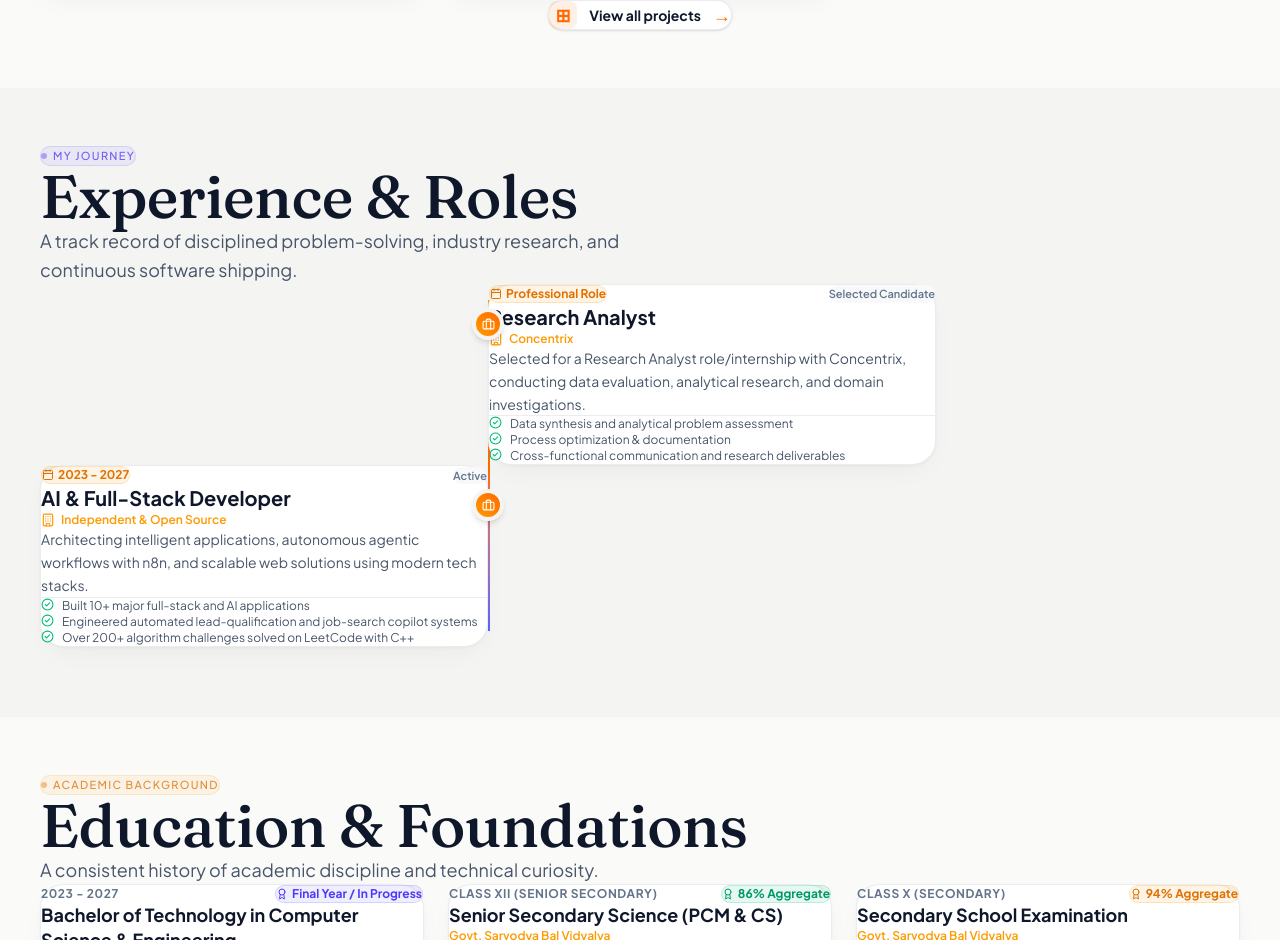
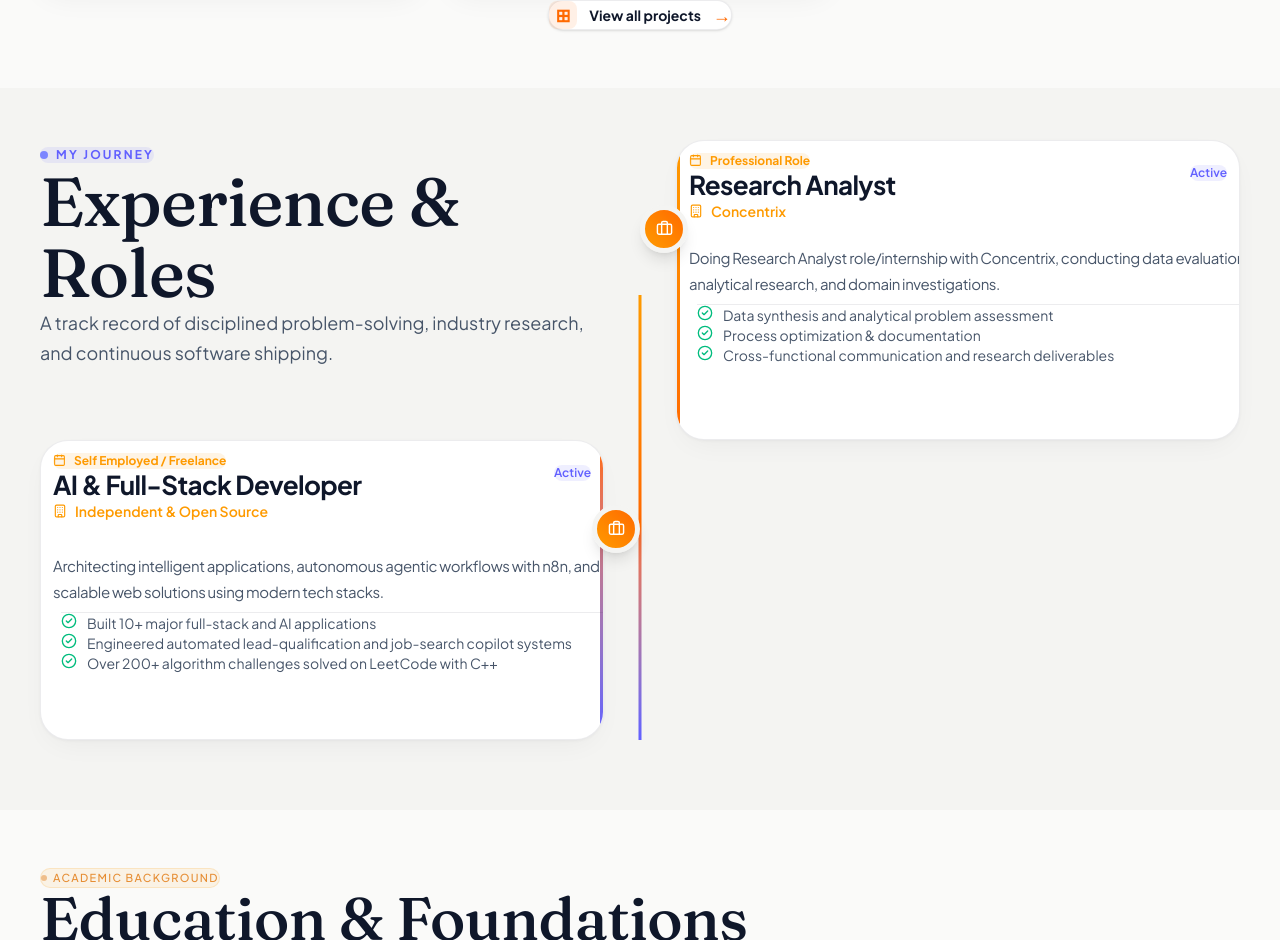
Before and after one commit to owais-usmani-017/Port-Folio, a Next.js app: page / in a window 1280 px wide. Shown: the part 4648-5588 px from the top of the page. Built offline with nearby package versions, Linux system fonts and the light colour scheme.

Commit message:
experience page fixed

```diff
--- a/src/components/sections/Experience.tsx
+++ b/src/components/sections/Experience.tsx
@@ -1,18 +1,16 @@
 "use client";
 
 import { motion } from "framer-motion";
-import SectionHeading from "@/components/ui/SectionHeading";
-import { Briefcase, Building, Calendar, CheckCircle2, Sparkles } from "lucide-react";
+import { Building, Calendar, CheckCircle2, Briefcase } from "lucide-react";
 
 const experienceData = [
   {
     period: "Professional Role",
     role: "Research Analyst",
     organization: "Concentrix",
-    badge: "Selected Candidate",
-    type: "Industry",
+    badge: "Active",
     description:
-      "Selected for a Research Analyst role/internship with Concentrix, conducting data evaluation, analytical research, and domain investigations.",
+      "Doing Research Analyst role/internship with Concentrix, conducting data evaluation, analytical research, and domain investigations.",
     highlights: [
       "Data synthesis and analytical problem assessment",
       "Process optimization & documentation",
@@ -20,11 +18,10 @@ const experienceData = [
     ],
   },
   {
-    period: "2023 - 2027",
+    period: "Self Employed / Freelance",
     role: "AI & Full-Stack Developer",
     organization: "Independent & Open Source",
     badge: "Active",
-    type: "Engineering",
     description:
       "Architecting intelligent applications, autonomous agentic workflows with n8n, and scalable web solutions using modern tech stacks.",
     highlights: [
@@ -39,77 +36,182 @@ export default function Experience() {
   return (
     <section id="experience" className="section bg-[var(--background-subtle)]">
       <div className="container">
-        <SectionHeading
-          eyebrow="My Journey"
-          title="Experience &amp; Roles"
-          subtitle="A track record of disciplined problem-solving, industry research, and continuous software shipping."
-          badgeColor="indigo"
-        />
-
-        <div className="relative mx-auto max-w-4xl">
-          {/* Vertical Glowing Line */}
-          <div className="absolute left-4 top-4 bottom-4 w-0.5 bg-gradient-to-b from-amber-500 via-orange-500 to-indigo-500 md:left-1/2 md:-ml-0.5" />
-
-          <div className="space-y-8">
-            {experienceData.map((item, index) => {
-              const isEven = index % 2 === 0;
-              return (
+        {/* Main Experience Layout */}
+        <div className="relative grid lg:grid-cols-[1fr_72px_1fr] lg:gap-0">
+          {/* =====================================================
+              LEFT TOP: SECTION INTRO
+          ===================================================== */}
           <motion.div
-                  key={item.role}
-                  initial={{ opacity: 0, y: 30 }}
+            initial={{ opacity: 0, y: 25 }}
             whileInView={{ opacity: 1, y: 0 }}
             viewport={{ once: true }}
-                  transition={{ duration: 0.5, delay: index * 0.15 }}
-                  className={`relative flex flex-col md:flex-row ${
-                    isEven ? "md:flex-row-reverse" : ""
-                  }`}
+            transition={{ duration: 0.6 }}
+            className="lg:col-start-1 lg:row-start-1 lg:pr-12"
           >
-                  {/* Timeline Center Node */}
-                  <div className="absolute left-4 top-6 flex h-8 w-8 -translate-x-1/2 items-center justify-center rounded-full border-4 border-[var(--background-subtle)] bg-gradient-to-tr from-amber-500 to-orange-500 text-white shadow-md md:left-1/2">
-                    <Briefcase size={13} />
+            {/* Eyebrow */}
+            <div className="mb-4 inline-flex items-center gap-2 rounded-full bg-indigo-500/10 px-3 py-1 text-xs font-bold uppercase tracking-[0.18em] text-indigo-500">
+              <span className="h-2 w-2 rounded-full bg-indigo-400" />
+              My Journey
             </div>
 
-                  {/* Card Content (Offset for timeline) */}
-                  <div className="ml-10 md:ml-0 md:w-1/2 md:px-8">
-                    <div className="designer-card rounded-3xl p-6 sm:p-7">
-                      <div className="flex flex-wrap items-center justify-between gap-2">
-                        <span className="inline-flex items-center gap-1 rounded-full border border-amber-500/20 bg-amber-500/10 px-3 py-1 text-xs font-bold text-amber-600 dark:text-amber-400">
-                          <Calendar size={12} />
-                          {item.period}
-                        </span>
+            {/* Heading */}
+            <h2 className="font-display max-w-[650px] text-[52px] font-medium leading-[1.05] tracking-tight text-[var(--primary)] sm:text-[64px] lg:text-[68px]">
+              Experience &amp; Roles
+            </h2>
 
-                        <span className="rounded-full bg-[var(--card-bg-subtle)] px-2.5 py-0.5 text-[11px] font-semibold text-[var(--foreground-muted)]">
-                          {item.badge}
+            {/* Subtitle */}
+            <p className="mt-5 max-w-[590px] text-lg leading-[1.65] text-[var(--secondary)]">
+              A track record of disciplined problem-solving, industry research,
+              and continuous software shipping.
+            </p>
+          </motion.div>
+
+          {/* =====================================================
+              TIMELINE LINE
+          ===================================================== */}
+          <div className="pointer-events-none absolute bottom-0 left-1/2 top-[155px] hidden w-[3px] -translate-x-1/2 bg-gradient-to-b from-amber-500 via-orange-500 to-indigo-500 lg:block" />
+
+          {/* =====================================================
+              EXPERIENCE 1: RIGHT SIDE
+          ===================================================== */}
+          <motion.article
+            initial={{ opacity: 0, x: 35 }}
+            whileInView={{ opacity: 1, x: 0 }}
+            viewport={{ once: true }}
+            transition={{ duration: 0.6, delay: 0.1 }}
+            className="relative mt-12 lg:col-start-3 lg:row-start-1 lg:mt-[155px] lg:pl-6"
+          >
+            {/* Timeline Node */}
+            <div className="absolute -left-[36px] top-[65px] z-20 hidden h-12 w-12 items-center justify-center rounded-full border-[5px] border-[var(--background-subtle)] bg-gradient-to-tr from-amber-500 to-orange-500 text-white shadow-lg lg:flex">
+              <Briefcase size={17} />
+            </div>
+
+            {/* Card */}
+            <div className="designer-card h-[300px] relative overflow-hidden rounded-[28px] bg-[var(--card-bg)] shadow-sm">
+              {/* Orange Accent */}
+              <div className="absolute left-0 top-0 h-full w-[3px] bg-gradient-to-b from-amber-500 to-orange-500" />
+
+              <div className="p-6 sm:p-7">
+                {/* Top Row */}
+                <div className="flex relative top-3 left-3 items-start justify-between gap-5">
+                  <div className="inline-flex items-center gap-2 rounded-xl bg-amber-500/10 px-3 py-1.5 text-xs font-bold text-amber-500">
+                    <Calendar size={13} />
+                    {experienceData[0].period}
+                  </div>
+
+                  <span className=" relative top-3 right-6 rounded-xl bg-indigo-500/10 px-3 py-1.5 text-xs font-semibold text-indigo-500">
+                    {experienceData[0].badge}
                   </span>
                 </div>
 
-                      <h3 className="mt-4 text-xl font-bold text-[var(--foreground)]">
-                        {item.role}
+                {/* Role */}
+                <h3 className="relative top-3 left-3 mt-4 text-[26px] font-bold leading-tight tracking-tight text-[var(--foreground)]">
+                  {experienceData[0].role}
                 </h3>
 
-                      <div className="mt-1 flex items-center gap-1.5 text-xs font-semibold text-amber-500">
+                {/* Organization */}
+                <div className="relative top-3 left-3 mt-1.5 flex items-center gap-2 text-sm font-semibold text-amber-500">
                   <Building size={14} />
-                        <span>{item.organization}</span>
+                  {experienceData[0].organization}
                 </div>
 
-                      <p className="mt-4 text-xs sm:text-sm leading-relaxed text-[var(--foreground-secondary)]">
-                        {item.description}
+                {/* Description */}
+                <p className="relative top-9 left-3 tracking-tight mt-4 text-[15px] leading-[1.7] text-[var(--foreground-secondary)]">
+                  {experienceData[0].description}
                 </p>
+              </div>
 
-                      <div className="mt-5 space-y-1.5 border-t border-[var(--card-border)] pt-4">
-                        {item.highlights.map((highlight) => (
-                          <div key={highlight} className="flex items-start gap-2 text-xs text-[var(--foreground-secondary)]">
-                            <CheckCircle2 size={13} className="mt-0.5 shrink-0 text-emerald-500" />
+              {/* Highlights */}
+              <div className=" relative top-11 left-5 border-t border-[var(--card-border)] px-6 py-4 sm:px-7">
+                <div className="space-y-2">
+                  {experienceData[0].highlights.map((highlight) => (
+                    <div
+                      key={highlight}
+                      className="flex items-start gap-2.5 text-sm text-[var(--foreground-secondary)]"
+                    >
+                      <CheckCircle2
+                        size={16}
+                        className="mt-0.5 shrink-0 text-emerald-500"
+                      />
+
                       <span>{highlight}</span>
                     </div>
                   ))}
                 </div>
               </div>
             </div>
-                </motion.div>
-              );
-            })}
+          </motion.article>
+
+          {/* =====================================================
+              EXPERIENCE 2: LEFT SIDE
+          ===================================================== */}
+          <motion.article
+            initial={{ opacity: 0, x: -35 }}
+            whileInView={{ opacity: 1, x: 0 }}
+            viewport={{ once: true }}
+            transition={{ duration: 0.6, delay: 0.25 }}
+            className="relative mt-8 lg:col-start-1 lg:row-start-2 lg:mt-8 lg:pr-6"
+          >
+            {/* Timeline Node */}
+            <div className="absolute -right-[36px] top-[65px] z-20 hidden h-12 w-12 items-center justify-center rounded-full border-[5px] border-[var(--background-subtle)] bg-gradient-to-tr from-amber-500 to-orange-500 text-white shadow-lg lg:flex">
+              <Briefcase size={17} />
             </div>
+
+            {/* Card */}
+            <div className="h-[300px] designer-card relative overflow-hidden rounded-[28px] bg-[var(--card-bg)] shadow-sm">
+              {/* Indigo Accent */}
+              <div className="absolute right-0 top-0 h-full w-[3px] bg-gradient-to-b from-orange-500 to-indigo-500" />
+
+              <div className="p-6 sm:p-7">
+                {/* Top Row */}
+                <div className="relative top-3 left-3 flex items-start justify-between gap-5">
+                  <div className="inline-flex items-center gap-2 rounded-xl bg-amber-500/10 px-3 py-1.5 text-xs font-bold text-amber-500">
+                    <Calendar size={13} />
+                    {experienceData[1].period}
+                  </div>
+
+                  <span className="relative top-3 right-6 rounded-xl bg-indigo-500/10 px-3 py-1.5 text-xs font-semibold text-indigo-500">
+                    {experienceData[1].badge}
+                  </span>
+                </div>
+
+                {/* Role */}
+                <h3 className="relative top-3 left-3 mt-4 text-[26px] font-bold leading-tight tracking-tight text-[var(--foreground)]">
+                  {experienceData[1].role}
+                </h3>
+
+                {/* Organization */}
+                <div className="relative top-3 left-3 mt-1.5 flex items-center gap-2 text-sm font-semibold text-amber-500">
+                  <Building size={14} />
+                  {experienceData[1].organization}
+                </div>
+
+                {/* Description */}
+                <p className="relative top-11 left-3 tracking-tight mt-4 text-[15px] leading-[1.7] text-[var(--foreground-secondary)]">
+                  {experienceData[1].description}
+                </p>
+              </div>
+
+              {/* Highlights */}
+              <div className="relative top-13 left-5 border-t border-[var(--card-border)] px-6 py-4 sm:px-7">
+                <div className="space-y-2">
+                  {experienceData[1].highlights.map((highlight) => (
+                    <div
+                      key={highlight}
+                      className="flex items-start gap-2.5 text-sm text-[var(--foreground-secondary)]"
+                    >
+                      <CheckCircle2
+                        size={16}
+                        className="mt-0.5 shrink-0 text-emerald-500"
+                      />
+
+                      <span>{highlight}</span>
+                    </div>
+                  ))}
+                </div>
+              </div>
+            </div>
+          </motion.article>
         </div>
       </div>
     </section>
```
Lines whose indentation alone changed are shown as unchanged.
